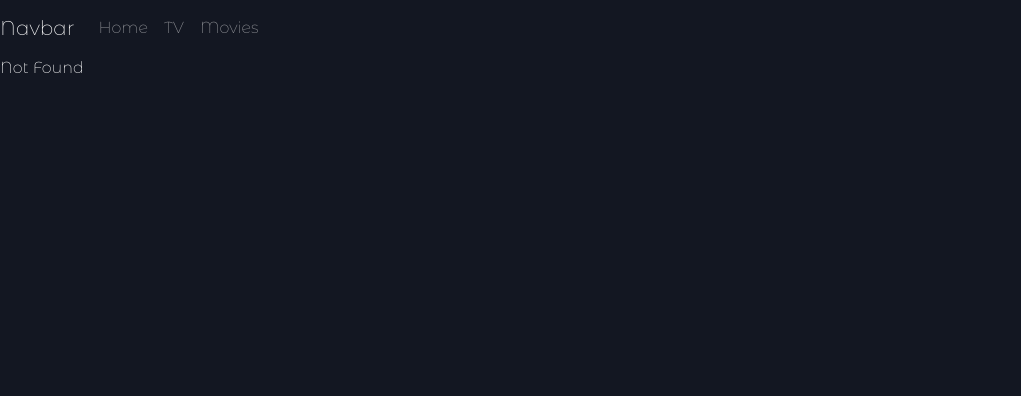
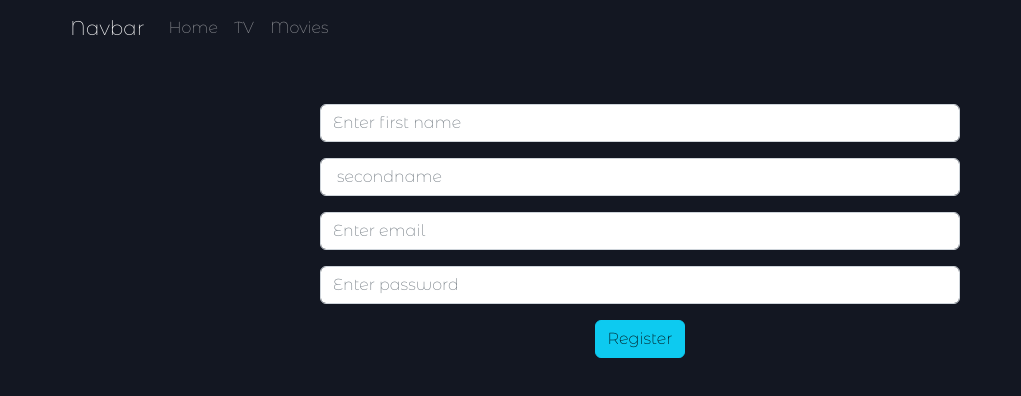
Before and after one commit to bebo698/Movie-Site1, a React (Create React App) app: page /register in a window 1280 px wide. Before the commit this address had no page. Shown: the top 396 px of the page, without its empty margins (0-1021 px from the left). Built offline with nearby package versions, Linux system fonts and the light colour scheme.

Commit message:
login Authentication && Register && JWT tokens

```diff
--- a/package.json
+++ b/package.json
@@ -12,6 +12,7 @@
     "bootstrap": "^5.2.0",
     "install": "^0.13.0",
     "jquery": "^3.6.0",
+    "jwt-decode": "^3.1.2",
     "popper.js": "^1.16.1",
     "react": "^18.2.0",
     "react-bootstrap": "^2.4.0",
--- a/public/index.html
+++ b/public/index.html
@@ -5,6 +5,5 @@
   <body>
 
     <div id="root"></div>
-    <div id="boot"></div>
   </body>
 </html>
--- a/src/App.js
+++ b/src/App.js
@@ -4,25 +4,35 @@ import Movies from './components/Movies/Movies.jsx';
 import Navbar from './components/Navbar/Navbar.jsx';
 import Tv from './components/Tv/Tv';
 import Notfound from './components/Notfound/Notfound.jsx'
-
+import Login from './components/Login/Login.jsx';
 import { Redirect, Route, Routes } from "react-router-dom"
-class App extends Component {
+import Register from './components/Register/Register.jsx';
+import Protectedroutes from './components/protectedroutes/protectedroutes.jsx';
+ class App extends Component {
   render() {
     return (
-      <div>
+      <>
         <Navbar />
+        {/* <ProtectedRoutes /> */}
+        <Routes>
+          {/* <Route path='/home'  element={<Home />}  /> */}
+          {/* <Protectedroutes  path="/home" element={Home} /> */}
 
-        <Routes>
-          <Route path='/' element={<Home />} />
-          <Route path='/movie' element={<Movies />} />
+          <Route  path="/home" element={<Protectedroutes />} />
+
+          <Route path='/movie' element={<Movies/>} />
+          <Route path='/register' element={<Register />} />
+          <Route path='/login' element={<Login  />} />
           <Route path='/tv' element={<Tv />} />
           <Route path='*' element={<Notfound/>}/>
+
+
 
         </Routes>
 
 
 
-      </div>
+      </>
     )
   }
 }
--- a/src/components/Home/Home.jsx
+++ b/src/components/Home/Home.jsx
@@ -1,12 +1,14 @@
-import React, {Component} from "react";
-export default class Home extends Component
-{
-    render ()
-    {
-        return (
-            <>
-
-            </>
-        )
-    }
+import React, { Component } from "react";
+export default class Home extends Component {
+  constructor(props) {
+    super(props);
+  }
+  render(props) {
+    console.log(this.props);
+    return (
+      <>
+        <h1 style={{ color: "red" }}>hellooooooooooooooooo</h1>
+      </>
+    );
+  }
 }
--- a/src/components/Login/Login.jsx
+++ b/src/components/Login/Login.jsx
@@ -1,9 +1,56 @@
-import React , {Component} from "react";
-export default class Login extends Component {
-    render ()
-    {
-        <div>
-            Login
-        </div>
+import React, { Component } from "react";
+import axios from "axios";
+import { withRouter } from "../../utils/withRouter";
+
+
+export default withRouter(class Login extends Component {
+
+    state = {errorMessage:""}
+    user =
+        {
+            email: "",
+            password: "",
+        }
+    getformData = (e) => {
+        this.user[e.target.name] = e.target.value;
     }
-}
+    sendData =async (e) => {
+        console.log("lol")
+        e.preventDefault()
+
+        let { data } = await axios.post("https://route-egypt-api.herokuapp.com/signin", this.user)
+        if (data.message === "success") {
+            localStorage.setItem("token",data.token)
+            this.props.navigate("/home")
+        }
+         else
+         {
+            this.setState({
+            errorMessage:data.message
+        })
+         }
+
+     }
+
+    render() {
+        const myHookValue = this.props.myHookValue;
+        console.log(myHookValue)
+
+        return (
+            <>
+
+            <div className="w-75 mx-auto my-5">
+                <form onSubmit={this.sendData}>
+                    <input onChange={this.getformData} name="email" type="text" placeholder="Enter email" className="form-control mt-3" />
+                    <input onChange={this.getformData} name="password" type="text" placeholder="Enter password" className="form-control mt-3" />
+                    <button className="btn btn-info  float-right mt-3">Login</button>
+                   <div className="d-flex justify-content-center my-5" > {this.state.errorMessage} </div>
+
+                </form>
+
+
+            </div>
+            </>
+        )
+    }
+});
--- a/src/components/Movies/Movies.jsx
+++ b/src/components/Movies/Movies.jsx
@@ -17,19 +17,17 @@ export default class Movies extends Component {
     render() {
         return (
             <>
-                <div className='d-flex justify-content-center my-9'>مرحبا بك فى موقع هابي تايم </div>
-                <div className="container my-5 ">
-
-
+                 <div className="container my-5 ">
                     <div className="row   flex-row-reverse">
 
-                        <div className="col-md-4 d-flex flex-column justify-content-center align-items-center bg-danger">
+                        <div className="col-md-4 d-flex flex-column justify-content-center align-items-center ">
+
                             <h2>Trending Movies now </h2>
                             <p>Most watched </p>
                         </div>
 
                         {
-                            this.state.movie.slice(0, 10).map((value, index) => {
+                            this.state.movie.slice(0, 20).map((value, index) => {
                                 return (
                                     <>
 
@@ -54,13 +52,13 @@ export default class Movies extends Component {
                     </div>
                     <div className="row   flex-row-reverse">
 
-                        <div className="col-md-4 d-flex flex-column justify-content-center align-items-center bg-danger">
+                        <div className="col-md-4 d-flex flex-column justify-content-center align-items-center">
                             <h2>Trending Seris now </h2>
                             <p>Most watched </p>
                         </div>
 
                         {
-                            this.state.tv.slice(0, 10).map((value, index) => {
+                            this.state.tv.slice(0, 20).map((value, index) => {
                                 return (
                                     <>
 
--- a/src/components/Navbar/Navbar.jsx
+++ b/src/components/Navbar/Navbar.jsx
@@ -5,7 +5,7 @@ export default class Navbar extends Component {
     {
         return (
         <>
-            <nav className="navbar navbar-expand-lg navbar-dark bg-light bg-transparent">
+            <nav className="navbar container navbar-expand-lg navbar-dark bg-light bg-transparent">
   <NavLink className="navbar-brand" to="#">Navbar</NavLink>
   <button className="navbar-toggler" type="button" data-toggle="collapse" data-target="#navbarSupportedContent" aria-controls="navbarSupportedContent" aria-expanded="false" aria-label="Toggle navigation">
     <span className="navbar-toggler-icon"></span>
@@ -22,6 +22,7 @@ export default class Navbar extends Component {
       </li>
       <li classname="nav-item">
         <NavLink className="nav-link" to="/movie">Movies</NavLink>
+
       </li>
 
     </ul>
--- /dev/null
+++ b/src/components/Register/Register.jsx
@@ -0,0 +1,50 @@
+import axios from 'axios';
+import React, { Component } from 'react';
+import { withRouter } from '../../utils/withRouter';
+
+class Register extends Component {
+    constructor(props){
+        super(props);
+        console.log(props);
+    }
+    user =
+     {
+        first_name : "",
+        last_name:"",
+        email:"",
+        password:"",
+    }
+    getformData = (e) => {
+        this.user[e.target.name] = e.target.value
+        console.log(this.user);
+
+     }
+     sendData = async (e)=>
+     {
+        e.preventDefault()
+        let { data } = await axios.post("https://route-egypt-api.herokuapp.com/signup",this.user)
+       console.log(data);
+     }
+    render() {
+        console.log(this.props);
+
+        return (
+            <div className='w-50 mx-auto my-5'  >
+                <form onSubmit={this.sendData}>
+                    <input onChange={this.getformData} name="firstname" type="text" placeholder="Enter first name" className="form-control mt-3" />
+                    <input onChange={this.getformData} name="secondname" type="text" placeholder=" secondname" className="form-control mt-3" />
+                    <input onChange={this.getformData} name="email" type="text" placeholder="Enter email" className="form-control mt-3" />
+                    <input onChange={this.getformData} name="password" type="text" placeholder="Enter password" className="form-control mt-3" />
+                        <div className='d-flex justify-content-center'>
+                        <button className="btn btn-info float-right mt-3"  >Register</button>
+                        </div>
+                </form>
+
+
+            </div>
+
+        );
+    }
+}
+
+export default withRouter(Register);
--- /dev/null
+++ b/src/components/protectedroutes/protectedroutes.jsx
@@ -0,0 +1,34 @@
+import { Route } from "react-router-dom";
+import jwtDecode from "jwt-decode";
+import React, { Component } from "react";
+import Home from "../Home/Home";
+import { withRouter } from "../../utils/withRouter";
+export default withRouter(
+  class ProtectedRoutes extends Component {
+    state = { isAuthrized: false };
+    componentDidMount() {
+      let token = localStorage.getItem("token");
+      try {
+        var decoded = jwtDecode(token);
+        console.log(decoded);
+      } catch (error) {
+        localStorage.clear()
+        console.log("lol")
+        this.props.navigate("/login");
+      }
+      if (localStorage.getItem("token") != null) {
+        this.setState({ isAuthrized: true });
+      } else {
+        this.setState({ isAuthrized: false });
+        this.props.navigate("/login");
+      }
+    }
+
+    render() {
+      return (
+        // true ro7 3la el home : ro7 3la el false
+        <>{this.state.isAuthrized ? <Home /> : this.props.navigate("/login")}</>
+      );
+    }
+  }
+);
--- a/src/index.css
+++ b/src/index.css
@@ -11,8 +11,8 @@ body {
 
  }
  .brdr{
-  background-color: #a8a8a83d;
-  height: 5px;
+  color: #a8a8a83d;
+  height: 3px;
  }
  .item
  {
--- /dev/null
+++ b/src/utils/withRouter.js
@@ -0,0 +1,17 @@
+import { useNavigate,useLocation } from 'react-router-dom';
+
+export const withRouter = (Component) => {
+  const Wrapper = (props) => {
+    const navigate = useNavigate();
+    const location = useLocation();
+    return (
+      <Component
+        navigate={navigate}
+        location={location}
+        {...props}
+        />
+    );
+  };
+
+  return Wrapper;
+};
```
Also changed, not shown: 1 other file (tests, documents, lock files or other folders).
